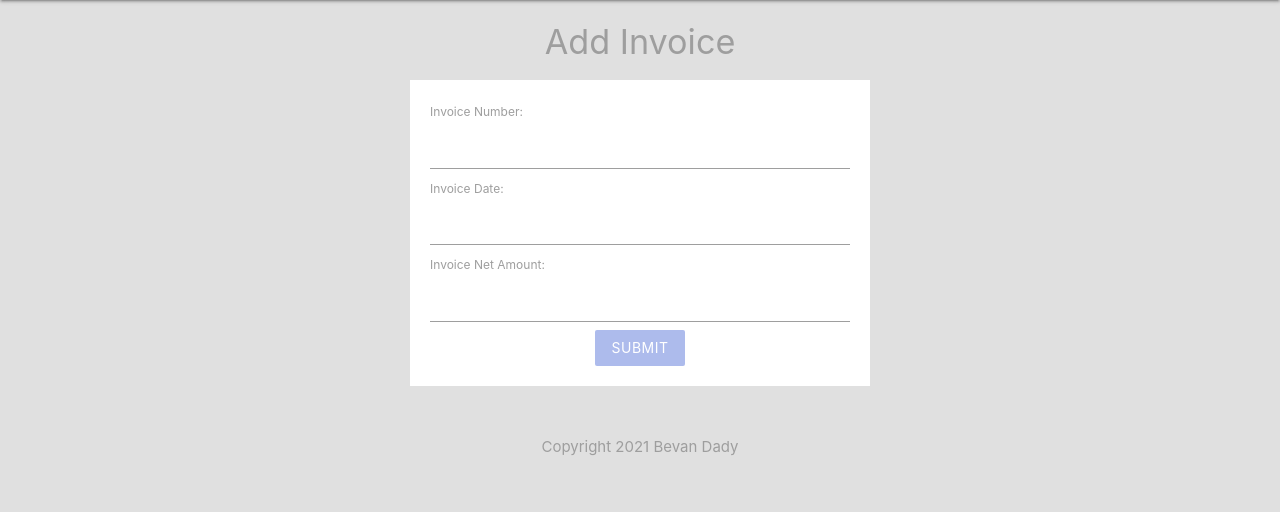
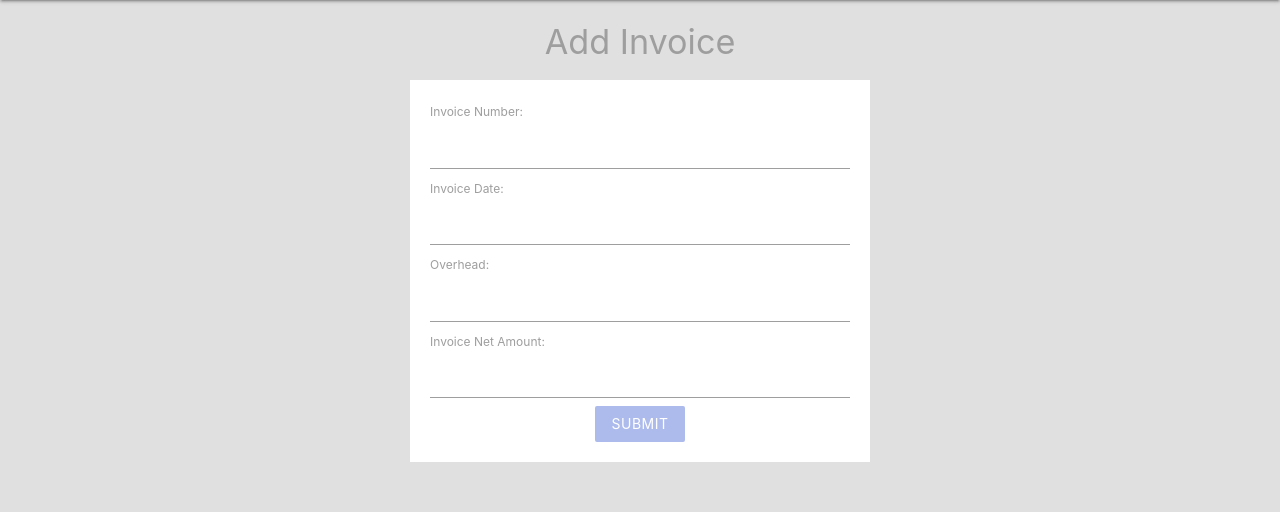
Before and after one commit to spr15bd/accounts_in_php, a PHP site: page /add_invoices.php in a window 1280 px wide. Shown: the part 64-576 px from the top of the page. Run offline with PHP 8.4, Linux system fonts and the light colour scheme.

Commit message:
New overhead field added

```diff
--- a/add_invoices.php
+++ b/add_invoices.php
@@ -39,6 +39,8 @@
 				<input type="text" name="inv_no">
 				<label>Invoice Date:</label>
 				<input type="text" name="inv_date">
+				<label>Overhead:</label>
+				<input type="text" name="overhead">
 				<label>Invoice Net Amount:</label>
 				<input type="text" name="inv_net">
 				<div class="center">
```
